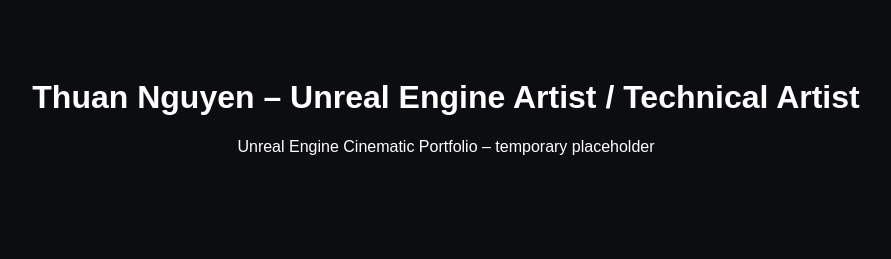
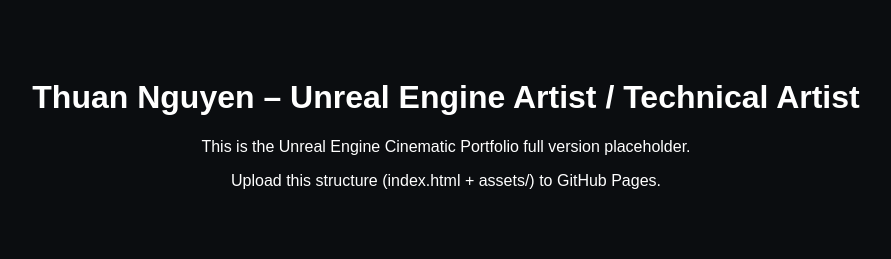
Before and after one commit to Mixamofuse/ue-cinematic-portfolio, a plain HTML site: page index.html in a window 1280 px wide. Shown: the whole page, without its empty margins (194-1085 px from the left). Drawn offline with Linux system fonts and the light colour scheme.

Commit message:
Add files via upload

```diff
--- a/index.html
+++ b/index.html
@@ -1,9 +1,13 @@
 <!DOCTYPE html>
 <html lang="en">
-<head><meta charset="UTF-8"><meta name="viewport" content="width=device-width,initial-scale=1">
-<title>Thuan Nguyen – Unreal Engine Artist / Technical Artist</title></head>
-<body style="font-family:sans-serif;background:#0b0d10;color:#fff;text-align:center;padding:50px">
-<h1>Thuan Nguyen – Unreal Engine Artist / Technical Artist</h1>
-<p>Unreal Engine Cinematic Portfolio – temporary placeholder</p>
+<head>
+  <meta charset="UTF-8">
+  <meta name="viewport" content="width=device-width, initial-scale=1.0">
+  <title>Thuan Nguyen – Unreal Engine Artist / Technical Artist</title>
+</head>
+<body style="background:#0b0d10;color:white;font-family:sans-serif;text-align:center;padding:50px">
+  <h1>Thuan Nguyen – Unreal Engine Artist / Technical Artist</h1>
+  <p>This is the Unreal Engine Cinematic Portfolio full version placeholder.</p>
+  <p>Upload this structure (index.html + assets/) to GitHub Pages.</p>
 </body>
 </html>
```
